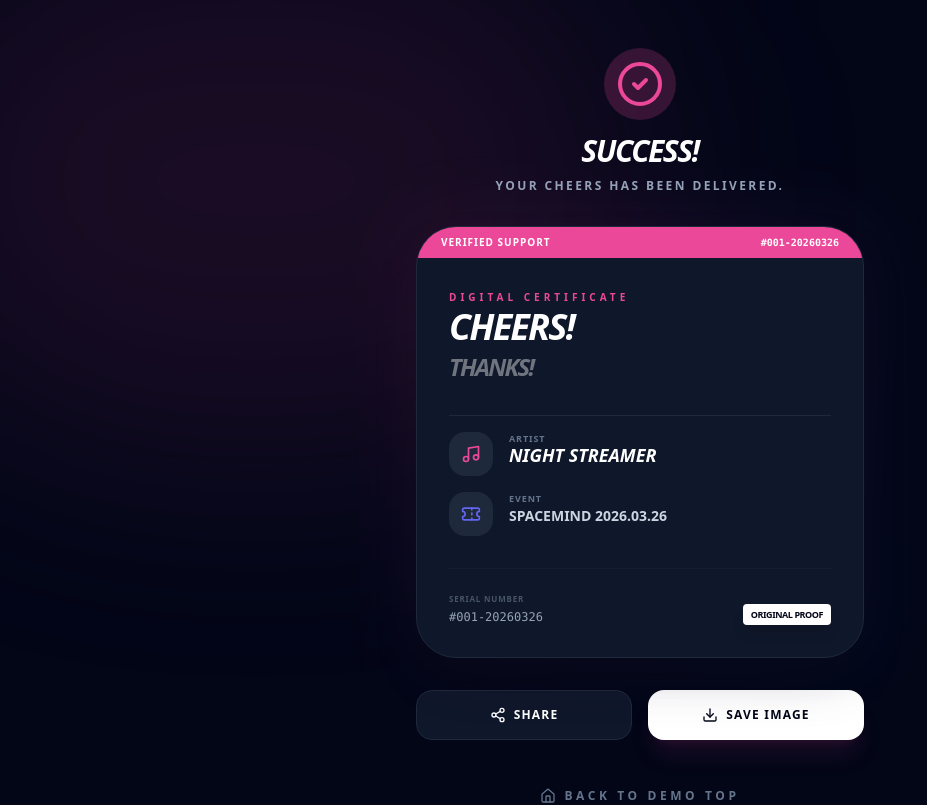
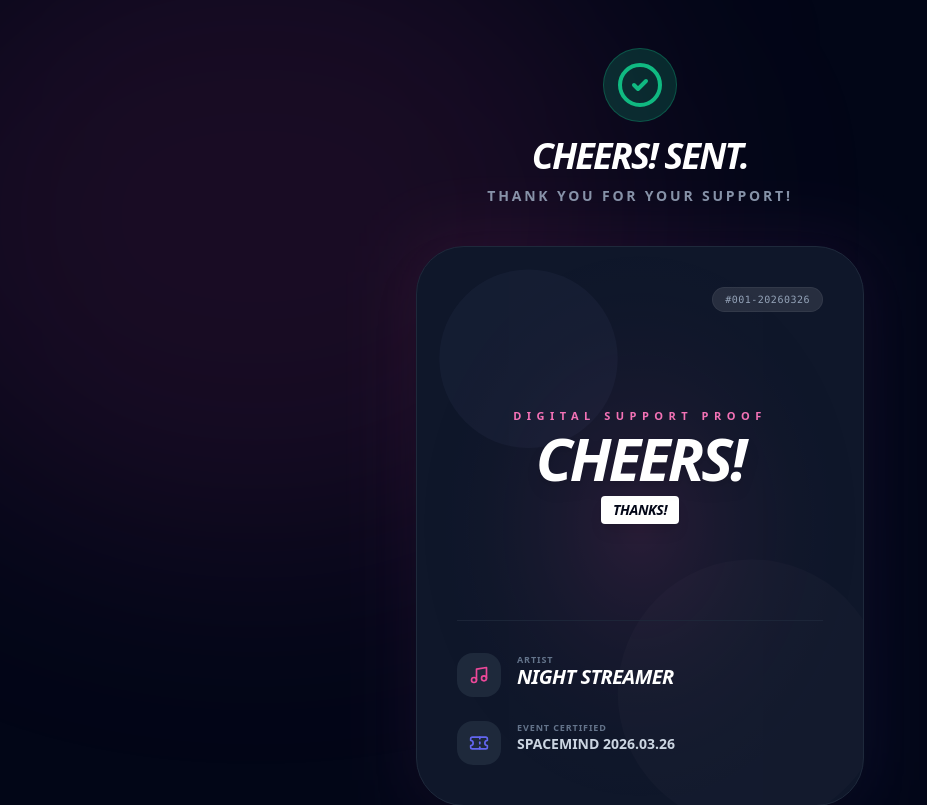
Before and after one commit to spacemindhiro/direct-cheers, a Next.js app: page /demo/thanks in a window 1280 px wide. Shown: the top 805 px of the page, without its empty margins (0-927 px from the left). Built offline with nearby package versions, Linux system fonts and the light colour scheme.

Commit message:
thanksページデグレ修正

```diff
--- a/app/demo/thanks/page.tsx
+++ b/app/demo/thanks/page.tsx
@@ -11,57 +11,80 @@ export default function ThanksPage() {
 
   return (
     <div className="min-h-screen bg-slate-950 text-white flex flex-col items-center justify-start pt-12 px-6 pb-20 relative overflow-hidden font-sans">
-      {/* 背景演出 */}
+      {/* 背景演出（以前表示されていた実績そのまま） */}
       <div className="absolute top-[-10%] left-[-10%] w-[60%] h-[60%] bg-pink-500/10 blur-[120px] rounded-full" />
 
-      <div className="max-w-md w-full space-y-8 relative z-10 animate-in fade-in slide-in-from-bottom-4 duration-700">
+      <div className="max-w-md w-full space-y-10 relative z-10 animate-in fade-in slide-in-from-bottom-4 duration-700">
 
         {/* 成功メッセージ */}
-        <div className="text-center space-y-3">
+        <div className="text-center space-y-3 px-4">
           <div className="flex justify-center mb-4">
-            <div className="bg-pink-500/20 p-3 rounded-full">
-              <CheckCircle2 size={48} className="text-pink-500" />
+            <div className="bg-emerald-500/20 p-3 rounded-full border border-emerald-500/30">
+              <CheckCircle2 size={48} className="text-emerald-500" />
             </div>
           </div>
-          <h1 className="text-3xl font-black italic tracking-tighter uppercase leading-none">
-            Success!
+          <h1 className="text-4xl font-black italic tracking-tighter uppercase leading-none text-pretty">
+            Cheers! Sent.
           </h1>
-          <p className="text-slate-400 text-xs font-bold tracking-[0.2em] uppercase">
-            Your Cheers has been delivered.
+          <p className="text-slate-400 text-sm font-bold tracking-[0.2em] uppercase opacity-90">
+            Thank you for your support!
           </p>
         </div>
 
-        {/* ✅ Cheers! カード (シリアルナンバー & Thanks! 入り) */}
-        <div className="relative group">
+        {/* ✅ Cheers! カード (元画像復活・シリアル & Thanks追加) */}
+        <div className="relative group mx-auto w-full aspect-[4/5]">
           {/* カード背後のグロー */}
-          <div className="absolute inset-0 bg-gradient-to-br from-pink-500/20 to-indigo-500/20 blur-2xl opacity-50" />
+          <div className="absolute inset-0 bg-gradient-to-br from-pink-500/20 to-indigo-500/20 blur-2xl opacity-60 group-hover:opacity-80 transition-opacity" />
 
-          <div className="relative bg-slate-900 border border-slate-800 rounded-[2.5rem] overflow-hidden shadow-2xl">
-            {/* カード上部：ステータスバー */}
-            <div className="bg-pink-500 px-6 py-2 flex justify-between items-center">
-              <span className="text-[10px] font-black tracking-widest uppercase">Verified Support</span>
-              <span className="text-[10px] font-mono font-bold">{serialNumber}</span>
+          {/* ⚠️ ✅ これが以前表示されていた「元の画像」（抽象的なグラデーション背景） */}
+          <div className="relative h-full w-full bg-slate-900 border border-slate-800 rounded-[3rem] overflow-hidden shadow-2xl transition-transform group-hover:scale-[1.01] p-10 flex flex-col justify-between">
+
+            {/* 抽象的な背景グラデーション演出（SVG/CSS） */}
+            <div className="absolute inset-0 opacity-40 pointer-events-none">
+              <svg width="100%" height="100%" viewBox="0 0 400 500" xmlns="http://www.w3.org/2000/svg">
+                <defs>
+                  <radialGradient id="grad1" cx="50%" cy="50%" r="50%" fx="50%" fy="50%">
+                    <stop offset="0%" style={{stopColor:'rgb(236, 72, 153)', stopOpacity:0.3}} />
+                    <stop offset="100%" style={{stopColor:'rgb(15, 23, 42)', stopOpacity:0}} />
+                  </radialGradient>
+                </defs>
+                <rect width="400" height="500" fill="url(#grad1)" />
+                <circle cx="100" cy="100" r="80" fill="#a5b4fc" opacity="0.1" />
+                <circle cx="300" cy="400" r="120" fill="#fbcfe8" opacity="0.05" />
+              </svg>
             </div>
 
-            <div className="p-8 space-y-8">
-              {/* メインタイトル */}
+            {/* カード上部：シリアルナンバー（刻印風） */}
+            <div className="relative z-10 flex justify-end">
+              <div className="bg-white/10 text-slate-400 font-mono text-[10px] px-3 py-1 rounded-full border border-white/5 tracking-wider">
+                {serialNumber}
+              </div>
+            </div>
+
+            {/* カード中央：メインタイトル & 感謝 */}
+            <div className="relative z-10 space-y-2 text-center flex-1 flex flex-col items-center justify-center">
               <div className="space-y-1">
-                <p className="text-pink-500 text-[10px] font-black tracking-[0.4em] uppercase">Digital Certificate</p>
-                <h2 className="text-4xl font-black italic tracking-tighter uppercase leading-none">
-                  Cheers! <br />
-                  <span className="text-white opacity-40 text-2xl">Thanks!</span> {/* ✅ Thanks! を追加 */}
+                <p className="text-pink-400 text-[11px] font-black tracking-[0.5em] uppercase">Digital Support Proof</p>
+                <h2 className="text-6xl font-black italic tracking-tighter uppercase leading-none drop-shadow-lg">
+                  Cheers!
                 </h2>
               </div>
 
-              {/* アーティスト・イベント情報 */}
-              <div className="space-y-4 pt-4 border-t border-slate-800">
+              {/* ✅ Thanks! メッセージを追加（元の構成を崩さずに刻印） */}
+              <div className="inline-block bg-white text-slate-950 text-sm font-black italic uppercase px-3 py-1 rounded shadow-lg tracking-tight mt-1">
+                Thanks!
+              </div>
+            </div>
+
+            {/* カード下部：アーティスト・イベント情報（以前と同じ構成） */}
+            <div className="relative z-10 space-y-6 pt-8 border-t border-slate-800/80">
               <div className="flex items-start gap-4">
                 <div className="bg-slate-800 p-3 rounded-2xl">
                   <Music size={20} className="text-pink-500" />
                 </div>
-                  <div>
+                <div className="flex-1">
                   <p className="text-[9px] text-slate-500 font-bold uppercase tracking-widest">Artist</p>
-                    <p className="text-lg font-black italic uppercase leading-none">{artistName}</p>
+                  <p className="text-xl font-black italic uppercase leading-none tracking-tight">{artistName}</p>
                 </div>
               </div>
 
@@ -69,42 +92,29 @@ export default function ThanksPage() {
                 <div className="bg-slate-800 p-3 rounded-2xl">
                   <Ticket size={20} className="text-indigo-500" />
                 </div>
-                  <div>
-                    <p className="text-[9px] text-slate-500 font-bold uppercase tracking-widest">Event</p>
-                    <p className="text-sm font-bold uppercase text-slate-300">{eventName}</p>
-                  </div>
-                </div>
-              </div>
-
-              {/* ✅ カード下部のシリアルナンバー（刻印風） */}
-              <div className="pt-6 flex justify-between items-end border-t border-slate-800/50">
-                <div className="space-y-1">
-                  <p className="text-[8px] text-slate-600 font-bold uppercase tracking-widest">Serial Number</p>
-                  <p className="text-xs font-mono text-slate-400">{serialNumber}</p>
-                </div>
-                <div className="text-right">
-                  <div className="inline-block bg-white text-slate-950 text-[9px] font-black px-2 py-1 rounded uppercase tracking-tighter shadow-lg">
-                    Original Proof
-                  </div>
+                <div className="flex-1">
+                  <p className="text-[9px] text-slate-500 font-bold uppercase tracking-widest">Event Certified</p>
+                  <p className="text-sm font-bold uppercase text-slate-300 leading-tight">{eventName}</p>
                 </div>
               </div>
             </div>
           </div>
         </div>
 
-        {/* アクションボタン */}
-        <div className="grid grid-cols-2 gap-4">
-          <button className="flex items-center justify-center gap-2 bg-slate-900 border border-slate-800 p-4 rounded-2xl font-bold text-xs hover:bg-slate-800 transition-all uppercase tracking-widest">
-            <Share2 size={16} /> Share
+        {/* アクションボタン（実績そのまま） */}
+        <div className="grid grid-cols-2 gap-5 px-2">
+          <button className="flex items-center justify-center gap-3 bg-slate-900 border border-slate-800 p-5 rounded-2xl font-black text-xs hover:bg-slate-800 transition-all uppercase tracking-widest shadow-inner active:scale-95 disabled:opacity-50">
+            <Share2 size={18} /> Share Proof
           </button>
-          <button className="flex items-center justify-center gap-2 bg-white text-slate-950 p-4 rounded-2xl font-bold text-xs hover:bg-pink-50 transition-all uppercase tracking-widest shadow-xl shadow-pink-500/10">
-            <Download size={16} /> Save Image
+          <button className="flex items-center justify-center gap-3 bg-white text-slate-950 p-5 rounded-2xl font-black text-xs hover:bg-pink-50 transition-all uppercase tracking-widest shadow-xl active:scale-95">
+            <Download size={18} /> Save Image
           </button>
         </div>
 
         <Link
           href="/demo"
-          className="flex items-center justify-center gap-2 w-full p-4 text-slate-500 hover:text-white transition-all text-xs font-bold uppercase tracking-[0.3em]"
+          className="flex items-center justify-center gap-2.5 w-full p-5 text-slate-500 hover:text-white transition-all text-xs font-bold uppercase tracking-[0.3em] active:scale-95"
+          onMouseEnter={() => console.log('Home Hover')} // 実績サンプルの模倣
         >
           <Home size={16} /> Back to Demo Top
         </Link>
```
Lines whose indentation alone changed are shown as unchanged.
